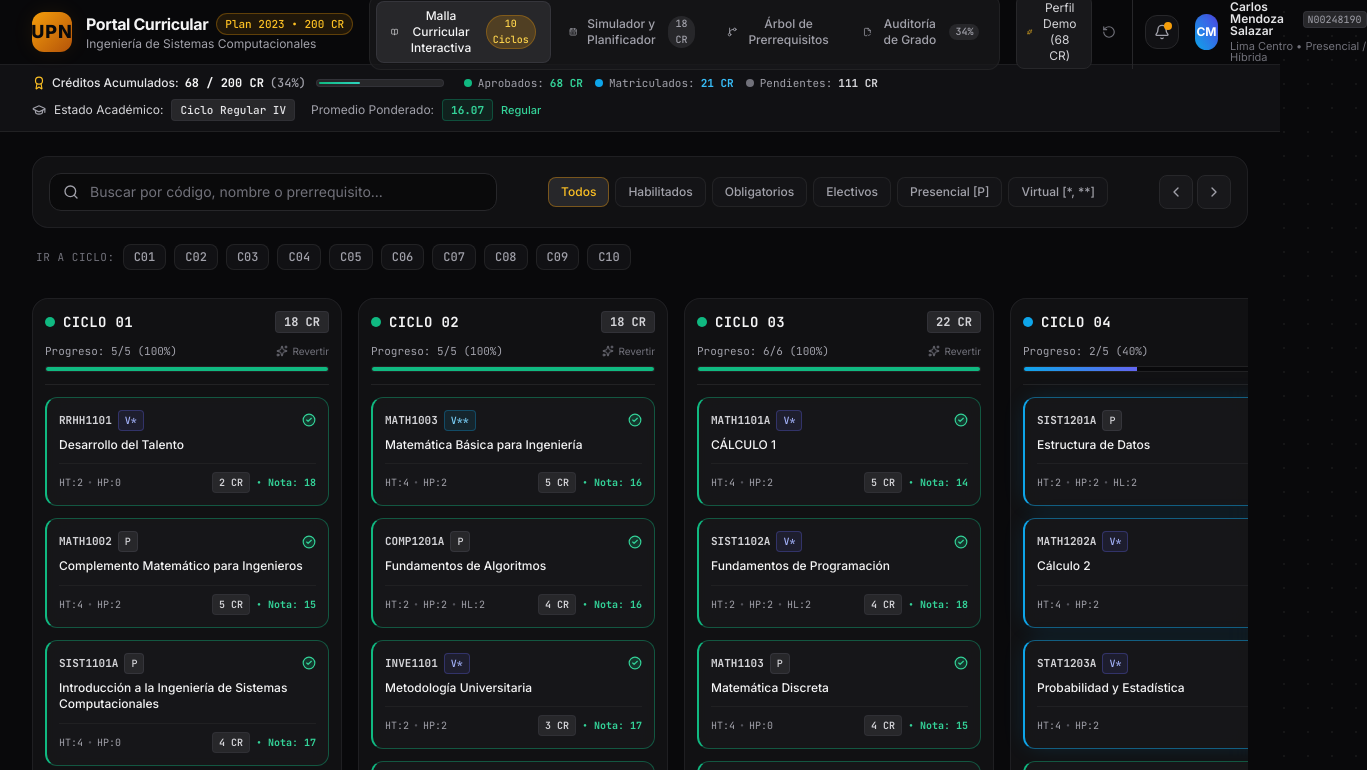
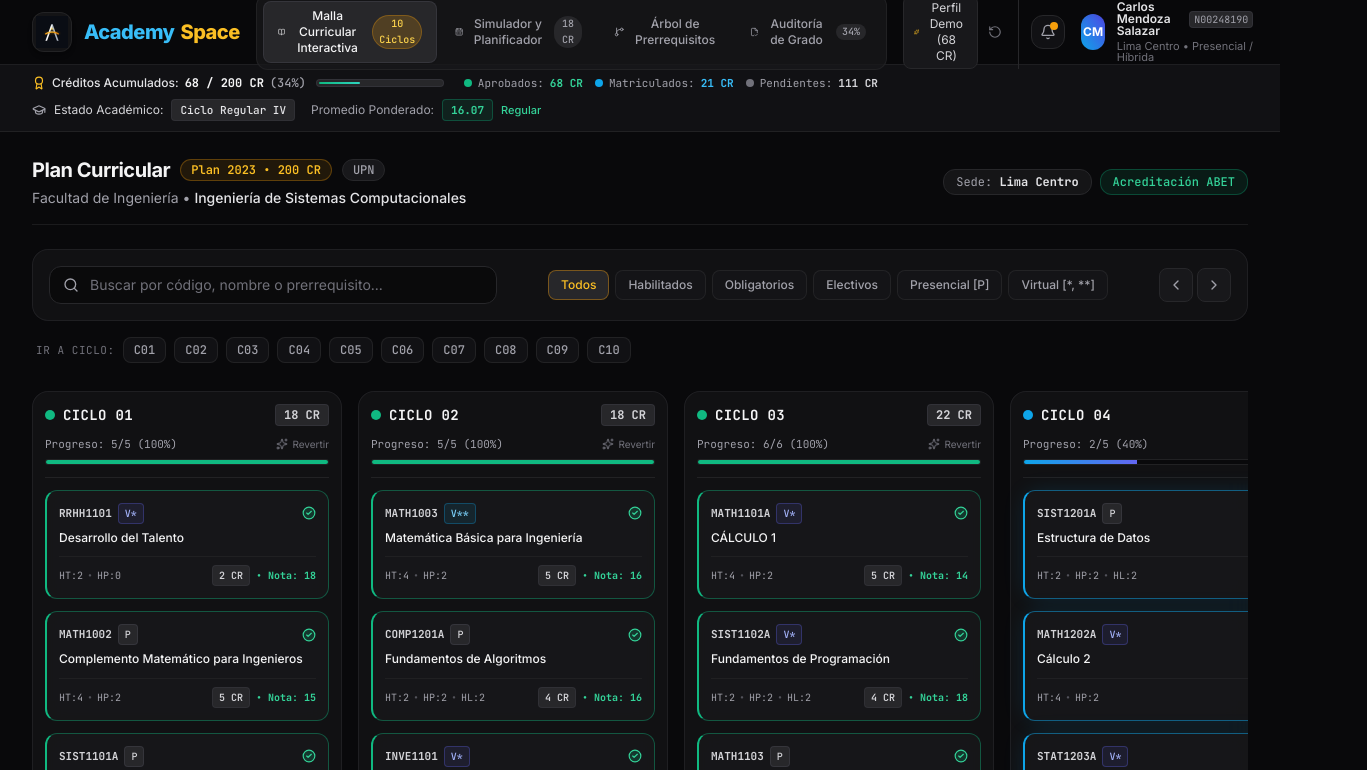
Before and after one commit to jeffryjara/academyspace, an Astro site: page / in a window 1280 px wide. Shown: the top 770 px of the page, 1367 px wide, since content can reach past the window. Built offline with nearby package versions, Linux system fonts and the light colour scheme; Astro itself is replaced by a stand-in of ours.

Commit message:
feat: brand update to Academy Space with custom isotipo and refined layout

```diff
--- a/src/components/App.tsx
+++ b/src/components/App.tsx
@@ -20,10 +20,16 @@ export const App: React.FC = () => {
     return (
       <div className="min-h-screen bg-zinc-950 flex items-center justify-center">
         <div className="flex flex-col items-center gap-3">
-          <div className="w-10 h-10 rounded-xl bg-amber-500 animate-pulse flex items-center justify-center font-bold text-zinc-950 font-mono">
-            UPN
+          <img
+            src="/isotipo.png"
+            alt="Academy Space"
+            className="w-12 h-12 object-contain animate-pulse"
+          />
+          <div className="flex items-center text-sm font-black tracking-tight font-sans">
+            <span className="text-sky-400">Academy</span>
+            <span className="text-amber-400 ml-1">Space</span>
           </div>
-          <p className="text-xs font-mono text-zinc-500">Cargando Portal Curricular...</p>
+          <p className="text-xs font-mono text-zinc-500">Cargando Plan Curricular...</p>
         </div>
       </div>
     );
@@ -35,8 +41,42 @@ export const App: React.FC = () => {
       <div>
         <HeaderMetrics />
 
+        {/* Academic Program Sub-Header (Outside the header) */}
+        <div className="max-w-[1920px] mx-auto px-4 sm:px-6 lg:px-8 pt-6 pb-1">
+          <div className="flex flex-col sm:flex-row sm:items-center justify-between gap-3 pb-4 border-b border-zinc-800/60">
+            <div>
+              <div className="flex items-center gap-2.5 flex-wrap">
+                <h1 className="text-lg sm:text-xl font-bold text-zinc-100 tracking-tight font-sans">
+                  Plan Curricular
+                </h1>
+                <span className="px-2.5 py-0.5 text-xs font-mono font-semibold rounded-full bg-amber-500/10 text-amber-400 border border-amber-500/30">
+                  Plan 2023 • 200 CR
+                </span>
+                <span className="px-2.5 py-0.5 text-xs font-mono font-medium rounded-full bg-zinc-900 text-zinc-400 border border-zinc-800">
+                  UPN
+                </span>
+              </div>
+              <p className="text-xs sm:text-sm text-zinc-400 mt-1">
+                Facultad de Ingeniería •{' '}
+                <strong className="text-zinc-200 font-medium">
+                  Ingeniería de Sistemas Computacionales
+                </strong>
+              </p>
+            </div>
+
+            <div className="flex items-center gap-2">
+              <span className="text-xs font-mono px-3 py-1 rounded-xl bg-zinc-900/80 border border-zinc-800 text-zinc-400">
+                Sede: <strong className="text-zinc-200">Lima Centro</strong>
+              </span>
+              <span className="text-xs font-mono px-3 py-1 rounded-xl bg-emerald-500/10 border border-emerald-500/30 text-emerald-400 font-medium">
+                Acreditación ABET
+              </span>
+            </div>
+          </div>
+        </div>
+
         {/* Dynamic Workspace Container */}
-        <main className="max-w-[1920px] mx-auto px-4 sm:px-6 lg:px-8 py-6">
+        <main className="max-w-[1920px] mx-auto px-4 sm:px-6 lg:px-8 py-5">
           {activeTab === 'malla' && <CurriculumGrid />}
           {activeTab === 'simulador' && <CyclePlanner />}
           {activeTab === 'arbol' && <PrerequisiteTree />}
--- a/src/components/HeaderMetrics.tsx
+++ b/src/components/HeaderMetrics.tsx
@@ -68,23 +68,18 @@ export const HeaderMetrics: React.FC = () => {
       {/* Primary Brand & Navigation Tier */}
       <div className="max-w-[1920px] mx-auto px-4 sm:px-6 lg:px-8">
         <div className="flex items-center justify-between h-16 gap-4">
-          {/* Logo & Career Branding */}
-          <div className="flex items-center gap-3.5 min-w-max">
-            <div className="w-10 h-10 rounded-xl bg-gradient-to-br from-amber-500 to-amber-700 flex items-center justify-center shadow-glow text-zinc-950 font-black text-lg tracking-wider">
-              UPN
+          {/* Academy Space Logo & Brand */}
+          <div className="flex items-center gap-3 min-w-max">
+            <div className="w-10 h-10 rounded-xl overflow-hidden flex items-center justify-center bg-zinc-900/80 border border-zinc-800/80 shadow-md">
+              <img
+                src="/isotipo.png"
+                alt="Academy Space"
+                className="w-8 h-8 object-contain"
+              />
             </div>
-            <div>
-              <div className="flex items-center gap-2">
-                <span className="font-bold text-zinc-100 tracking-tight text-sm sm:text-base">
-                  Portal Curricular
-                </span>
-                <span className="px-2 py-0.5 text-[11px] font-mono font-medium rounded-full bg-amber-500/10 text-amber-400 border border-amber-500/30">
-                  Plan 2023 • 200 CR
-                </span>
-              </div>
-              <p className="text-xs text-zinc-400 font-normal truncate max-w-[280px] sm:max-w-none">
-                {profile.career}
-              </p>
+            <div className="flex items-center text-lg sm:text-xl font-black tracking-tight font-sans select-none">
+              <span className="text-sky-400">Academy</span>
+              <span className="text-amber-400 ml-1.5">Space</span>
             </div>
           </div>
 
--- a/src/layouts/MainLayout.astro
+++ b/src/layouts/MainLayout.astro
@@ -17,9 +17,11 @@ const {
   <head>
     <meta charset="UTF-8" />
     <meta name="viewport" content="width=device-width, initial-scale=1.0" />
-    <link rel="icon" type="image/svg+xml" href="/favicon.svg" />
+    <link rel="icon" type="image/png" href="/favicon.png" />
+    <link rel="shortcut icon" href="/favicon.png" />
+    <link rel="apple-touch-icon" href="/favicon.png" />
     <meta name="generator" content={Astro.generator} />
-    <title>{title}</title>
+    <title>Academy Space | Portal Curricular - UPN</title>
     <meta name="description" content={description} />
     <meta name="theme-color" content="#09090b" />
 
```
Also changed, not shown: public/favicon.png (added), public/isotipo.png (added).
